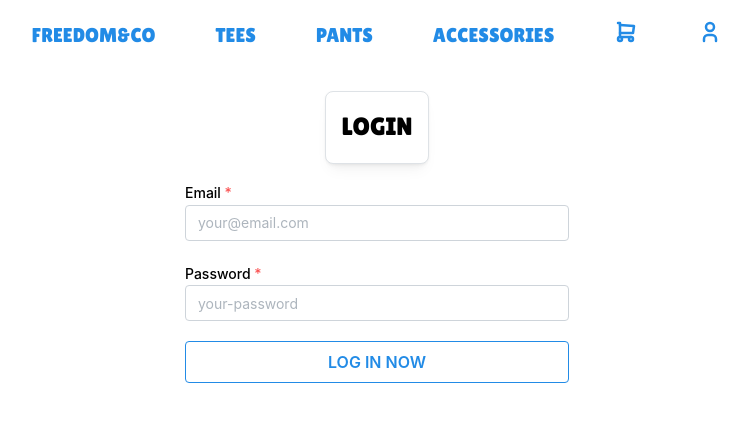
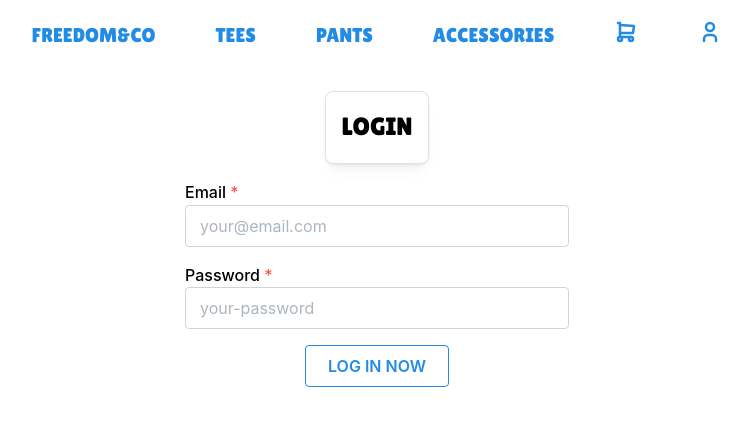
Before and after one commit to MiguelHenri/FREEDOM-CO, a React (Vite) app in the folder freedom-co/frontend/: page /login in a window 1280 px wide. Shown: the top 426 px of the page, without its empty margins (263-1012 px from the left). Built offline with nearby package versions, Linux system fonts and the light colour scheme; no server answers.

Commit message:
changing login page

```diff
--- a/freedom-co/frontend/src/pages/Admin.jsx
+++ b/freedom-co/frontend/src/pages/Admin.jsx
@@ -131,6 +131,7 @@ function Admin() {
             />
 
             <Button
+                variant='outline'
                 size='md'
                 type='submit'
             >
--- a/freedom-co/frontend/src/pages/Login.jsx
+++ b/freedom-co/frontend/src/pages/Login.jsx
@@ -13,41 +13,50 @@ function Login() {
         },
     });
 
+    function onSubmit(values) {
+        console.log(values);
+    }
+
+    const inputProps = {
+        size: 'md',
+        w: {base: '70vw', sm: '50vw', md: '40vw', lg:'30vw'},
+    }
+
     return (
-        <Stack align='center' p='20px'>
+        <Stack
+            align='center'
+            justify='center'
+            p='20px'
+            component={'form'}
+            onSubmit={form.onSubmit(onSubmit)}
+        >
             <Paper shadow="sm" withBorder p='md' radius='md'>
                 <Text fz='25px' ff="'Lilita One', sans-serif">
                     LOGIN
                 </Text>
             </Paper>
-            <form onSubmit={form.onSubmit((values) => console.log(values))}>
             <TextInput
-                    mb='20px'
                 withAsterisk
                 label="Email"
                 placeholder="your@email.com"
+                {...inputProps}
                 {...form.getInputProps('email')}
             />
-
             <TextInput
-                    mb='20px'
                 withAsterisk
                 label="Password"
                 placeholder="your-password"
+                {...inputProps}
                 {...form.getInputProps('password')}
             />
-
             <Button
-                    w={{base: '70vw', sm: '50vw', md: '40vw', lg:'30vw'}}
+                variant='outline'
                 size='md'
-                    variant='outline'
                 component={HashLink}
                 to='/profile'
             >
                 LOG IN NOW
             </Button>
-
-            </form>
         </Stack>
     );
 }
```
Lines whose indentation alone changed are shown as unchanged.
